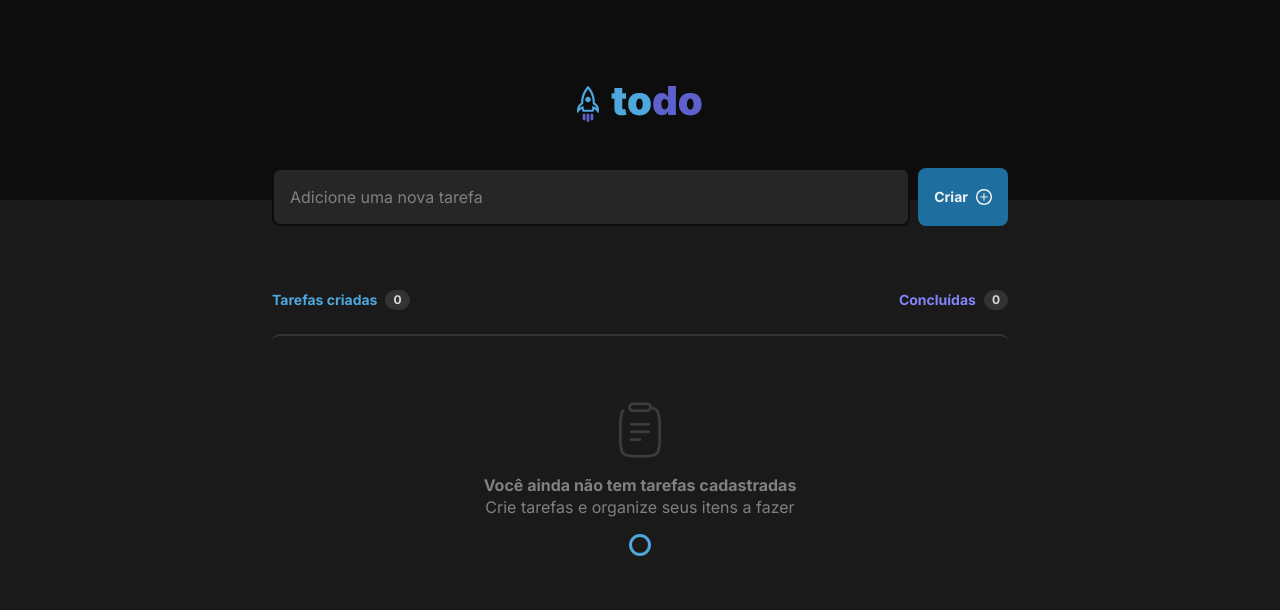
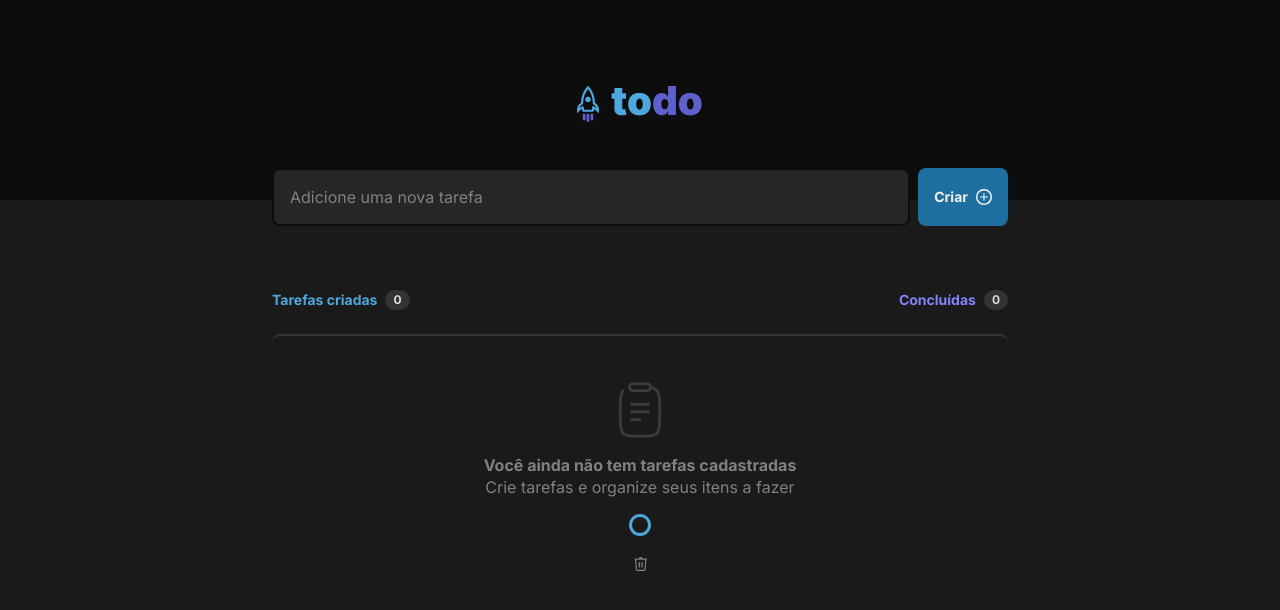
Before and after one commit to CarlosAlexandredevv/To-do-list, a React (Vite) app: page / in a window 1280 px wide. Shown: the top 610 px of the page. Built offline with nearby package versions, Linux system fonts and the light colour scheme.

Commit message:
feat:component button trash s tyles

```diff
--- a/src/App.tsx
+++ b/src/App.tsx
@@ -1,4 +1,5 @@
 import ButtonCreate from './components/ButtonCreate';
+import ButtonTrash from './components/ButtonTrash';
 import Checkbox from './components/Checkbox';
 import { Header } from './components/Header';
 import Input from './components/Input';
@@ -40,6 +41,7 @@ function App() {
             </span>
           </div>
           <Checkbox />
+          <ButtonTrash />
         </div>
       </div>
     </main>
--- /dev/null
+++ b/src/components/ButtonTrash.tsx
@@ -0,0 +1,15 @@
+export default function ButtonTrash() {
+  return (
+    <svg
+      width="25"
+      height="24"
+      viewBox="0 0 25 24"
+      xmlns="http://www.w3.org/2000/svg"
+      className="duration-300 rounded cursor-pointer fill-gray-300 hover:bg-gray-400 hover:text-danger hover:fill-danger"
+    >
+      <path d="M14.7021 9.98547H13.3716V15.5073H14.7021V9.98547Z" />
+      <path d="M11.9624 9.98547H10.6318V15.5073H11.9624V9.98547Z" />
+      <path d="M18.978 7.16712C18.9754 7.03061 18.9295 6.89846 18.8469 6.78975C18.7642 6.68104 18.6492 6.6014 18.5184 6.56232C18.4596 6.53782 18.3974 6.52252 18.3339 6.51696H14.7868C14.6525 6.07791 14.3808 5.69355 14.0117 5.42047C13.6426 5.14739 13.1956 5 12.7365 5C12.2774 5 11.8304 5.14739 11.4613 5.42047C11.0922 5.69355 10.8205 6.07791 10.6862 6.51696H7.13911C7.08068 6.51814 7.02269 6.52729 6.96674 6.54418H6.95162C6.81318 6.58701 6.69334 6.67547 6.61163 6.79515C6.52992 6.91483 6.49117 7.05866 6.50169 7.20319C6.51222 7.34771 6.5714 7.48441 6.66958 7.59099C6.76776 7.69757 6.89916 7.76774 7.04234 7.79006L7.75298 17.5334C7.76382 17.9127 7.91693 18.2741 8.18191 18.5458C8.44688 18.8175 8.80435 18.9797 9.18332 19H16.2867C16.6662 18.9804 17.0244 18.8186 17.29 18.5468C17.5556 18.2751 17.7092 17.9132 17.72 17.5334L18.4277 7.79914C18.5802 7.77797 18.72 7.70232 18.8212 7.58615C18.9223 7.46999 18.978 7.32116 18.978 7.16712ZM12.7365 6.21456C12.8661 6.21458 12.9943 6.24146 13.1129 6.29351C13.2316 6.34556 13.3382 6.42164 13.426 6.51696H12.047C12.1346 6.42135 12.2411 6.34507 12.3599 6.29299C12.4786 6.24092 12.6069 6.21421 12.7365 6.21456ZM16.2867 17.7904H9.18332C9.10168 17.7904 8.97467 17.6573 8.95955 17.4457L8.25798 7.81123H17.215L16.5135 17.4457C16.4984 17.6573 16.3714 17.7904 16.2867 17.7904Z" />
+    </svg>
+  );
+}
--- a/src/components/Checkbox.tsx
+++ b/src/components/Checkbox.tsx
@@ -1,7 +1,7 @@
 export default function Checkbox() {
   return (
     <input
-      className="size-[17px] appearance-none border-[3px] border-blue rounded-full cursor-pointer duration-300 p-2 hover:border-blue-dark hover:bg-blue-dark hover:bg-opacity-20 checked:border-purple-dark checked:bg-purple-dark checked:bg-checkmark checked:bg-no-repeat checked:bg-center checked:duration-0 hover:checked:bg-purple hover:checked:border-purple"
+      className="appearance-none border-[3px] border-blue rounded-full cursor-pointer duration-300 p-2 hover:border-blue-dark hover:bg-blue-dark hover:bg-opacity-20 checked:border-purple-dark checked:bg-purple-dark checked:bg-checkmark checked:bg-no-repeat checked:bg-center checked:duration-0 hover:checked:bg-purple hover:checked:border-purple"
       type="checkbox"
     />
   );
```
